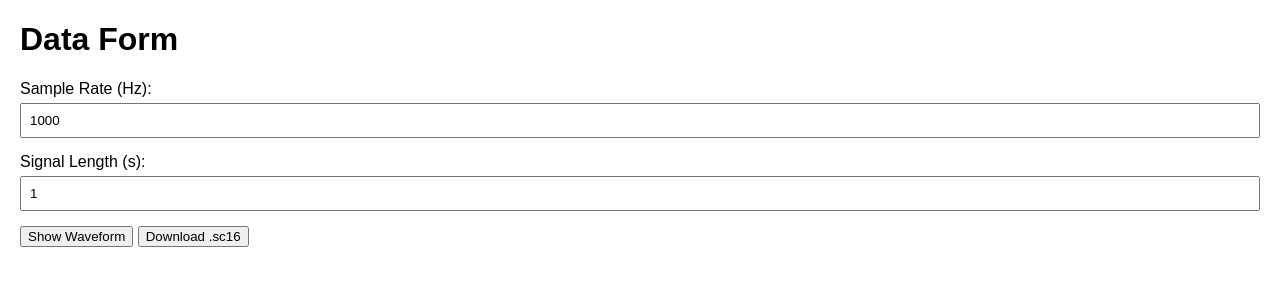
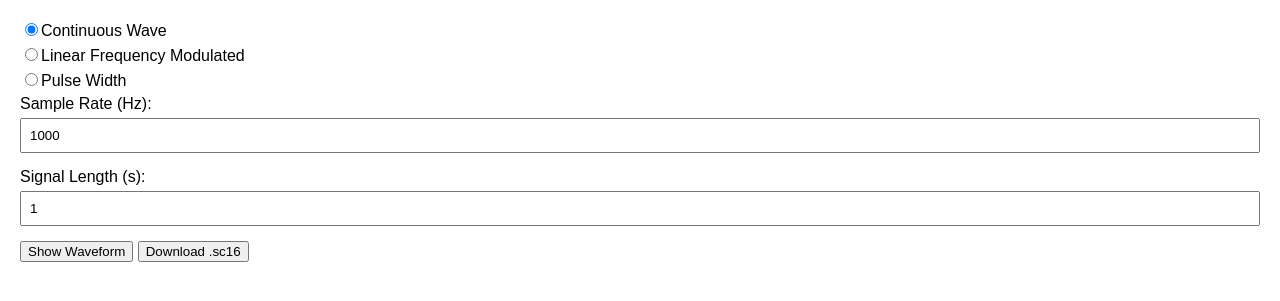
Before and after one commit to abarran02/signal-generation, a Flask app: page / in a window 1280 px wide. Shown: the top 301 px of the page. Run offline with Flask 3, Linux system fonts and the light colour scheme.

Commit message:
enable switching between radar wave forms with radio buttons and fix PW validation

```diff
--- a/templates/index.html
+++ b/templates/index.html
@@ -16,7 +16,7 @@
       display: block;
       margin-bottom: 5px;
     }
-    input[type="text"], input[type="number"], input[type="range"] {
+    input[type="text"], input[type="text"], input[type="range"] {
       width: 100%;
       padding: 8px;
       box-sizing: border-box;
@@ -24,13 +24,20 @@
     .slider-value {
       text-align: right;
     }
+    .form {
+      display: none;
+    }
+    .form.active {
+      display: block;
+    }
   </style>
 </head>
 <body>
+<label><input type="radio" name="formSwitch" value="cw" checked>Continuous Wave</label>
+<label><input type="radio" name="formSwitch" value="lfm">Linear Frequency Modulated</label>
+<label><input type="radio" name="formSwitch" value="pw">Pulse Width</label>
 
-<h1>Data Form</h1>
-
-<form id="dataForm" action="/generate/cw" method="get">
+<form id="cw" action="/generate/cw" method="get" class="form active">
   <div class="form-group">
     <label for="sample_rate">Sample Rate (Hz):</label>
     <input type="text" id="sample_rate" name="sample_rate" value="1000" required pattern="\d+">
@@ -46,12 +53,81 @@
   <button type="submit">Download .sc16</button>
 </form>
 
+<form id="lfm" action="/generate/lfm" method="get" class="form">
+  <div class="form-group">
+    <label for="sample_rate">Sample Rate:</label>
+    <input type="text" id="sample_rate" name="sample_rate" value="1000">
+  </div>
+  <div class="form-group">
+    <label for="fstart">Start Frequency:</label>
+    <input type="text" id="fstart" name="fstart" value="10">
+  </div>
+  <div class="form-group">
+    <label for="fstop">Stop Frequency:</label>
+    <input type="text" id="fstop" name="fstop" value="100">
+  </div>
+  <div class="form-group">
+    <label for="signal_length">Signal Length:</label>
+    <input type="text" id="signal_length" name="signal_length" value="0.25">
+  </div>
+  <div class="form-group" style="display:none;">
+    <input type="text" id="form" name="form" value="sc16" required>
+  </div>
+  <button type="button" onclick="displayImage()">Show Waveform</button>
+  <button type="submit">Download .sc16</button>
+</form>
+
+<form id="pw" action="/generate/pw" method="get" class="form">
+  <div class="form-group">
+    <label for="sample_rate">Sample Rate:</label>
+    <input type="text" id="sample_rate" name="sample_rate" value="50000000">
+  </div>
+  <div class="form-group">
+    <label for="bit_length">Bit Length:</label>
+    <input type="text" id="bit_length" name="bit_length" value="0.0000005">
+  </div>
+  <div class="form-group">
+    <label for="num_bits">Number of Bits:</label>
+    <input type="text" id="num_bits" name="num_bits" value="4">
+  </div>
+  <div class="form-group">
+    <label for="taps">Taps:</label>
+    <input type="text" id="taps" name="taps" value="3,2">
+  </div>
+  <div class="form-group">
+    <label for="amplitude">Amplitude:</label>
+    <input type="text" id="amplitude" name="amplitude" value="2000">
+  </div>
+  <div class="form-group">
+    <label for="pri">PRI:</label>
+    <input type="text" id="pri" name="pri" value="0.0001">
+  </div>
+  <div class="form-group">
+    <label for="num_pulses">Number of Pulses:</label>
+    <input type="text" id="num_pulses" name="num_pulses" value="2">
+  </div>
+  <div class="form-group" style="display:none;">
+    <input type="text" id="form" name="form" value="sc16" required>
+  </div>
+  <button type="button" onclick="displayImage()">Show Waveform</button>
+  <button type="submit">Download .sc16</button>
+</form>
+
+
 <img id="dynamicImage" style="display:none;">
 
 <script>
+  document.querySelectorAll('input[name="formSwitch"]').forEach(radio => {
+    radio.addEventListener('change', function() {
+      document.querySelectorAll('.form').forEach(form => form.classList.remove('active'));
+      document.getElementById(this.value).classList.add('active');
+      document.getElementById('dynamicImage').style.display = 'none';
+    });
+  });
+
   function displayImage(imageUrl) {
     // get all form data and serialize
-    const form = document.getElementById('dataForm');
+    const form = document.querySelector('.form.active');
     const url = new URL(form.action);
     const params = new URLSearchParams(new FormData(form));
     params.set('form', 'png');
```
Also changed, not shown: views/schema.py (+12 -3 lines).
